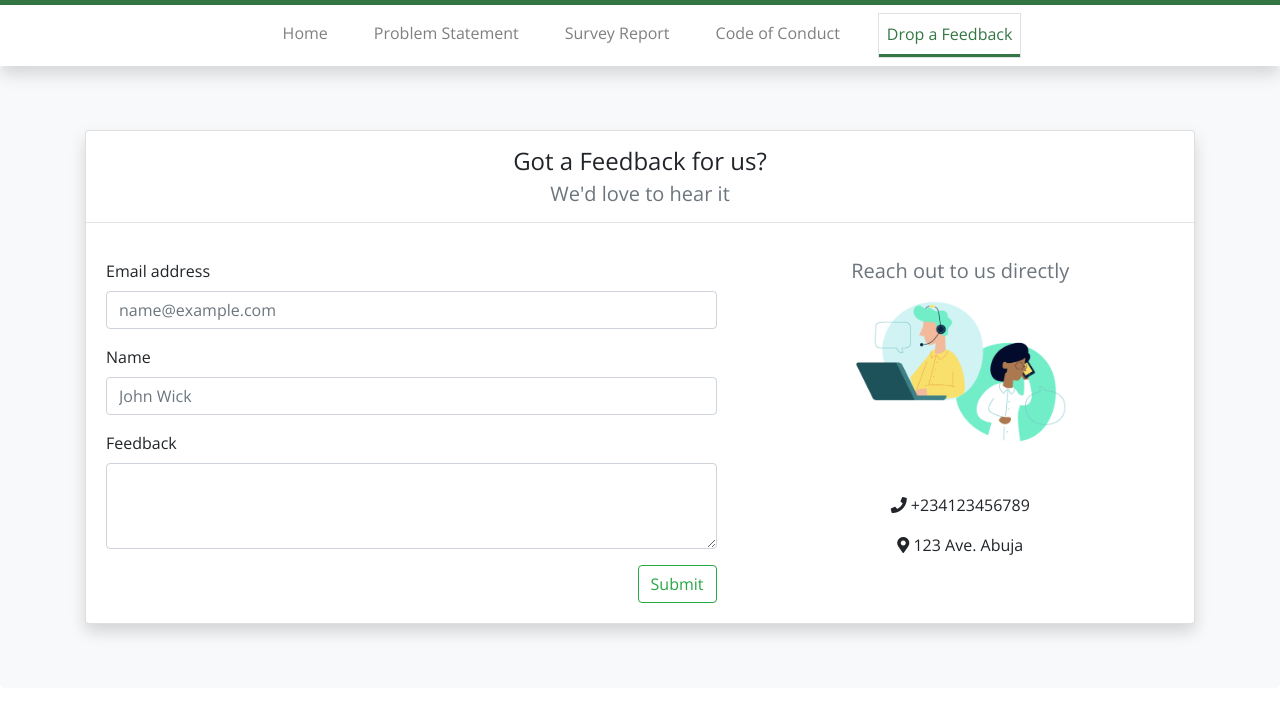
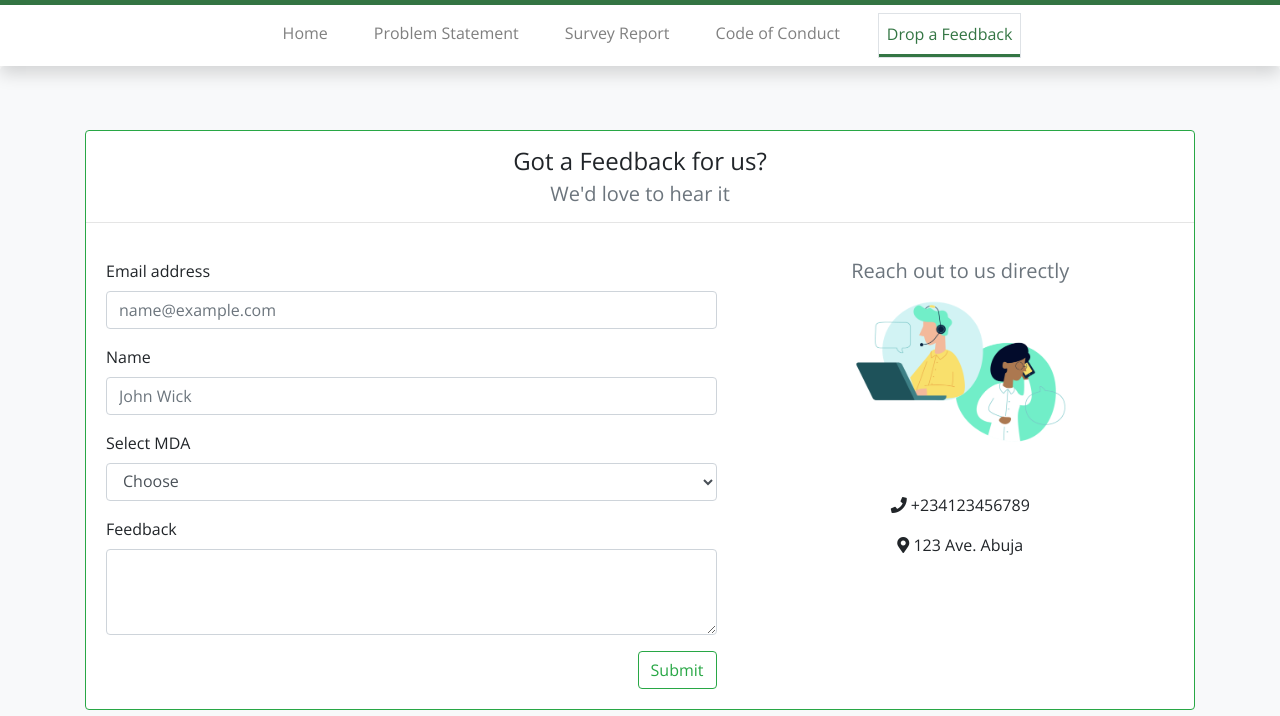
Before and after one commit to ppdcNG/tugar-ethics, a plain HTML site: page views/feedback.html in a window 1280 px wide. Shown: the part 84-800 px from the top of the page. Drawn offline with nearby package versions, Linux system fonts and the light colour scheme.

Commit message:
added dropdown to feedback form

```diff
--- a/src/chart.js
+++ b/src/chart.js
@@ -2,7 +2,7 @@
 document.addEventListener("DOMContentLoaded", function () {
     var myChart = Highcharts.chart("container1", {
         chart: {
-            type: "column"
+            type: "pie"
         },
         title: {
             text: "Chart 1"
--- a/views/feedback.html
+++ b/views/feedback.html
@@ -96,7 +96,7 @@
     <main>
         <div class="jumbotron d-flex align-items-center bg-light">
             <div class="container d-flex justify-content-center">
-                <div class="card w-100 text-center pt-3 shadow rounded" style="width: 18rem;">
+                <div class="card w-100 text-center pt-3 border-success rounded" style="width: 18rem;">
                     <h4 class="card-title">Got a Feedback for us?</h4>
                     <h5 class="card-subtitle text-muted">We'd love to hear it</h5>
                     <hr />
@@ -114,6 +114,19 @@
                                         <input type="text" class="form-control" id="names"
                                         placeholder="John Wick">
                                     </div>
+                                    <div class="form-group">
+                                        <label for="name">Select MDA</label>
+                                        <select class="form-control" id="mda">
+                                            <option value="" selected disabled>Choose</option>
+                                            <option value="coren">COREN</option>
+                                            <option value="ican">ICAN</option>
+                                            <option value="firs">FIRS</option>
+                                            <option value="jb">Julius Berger</option>
+                                            <option value="naccima">NACCIMA</option>
+                                            <option value="wimn">WIMN</option>
+                                        </select>
+                                    </div>
+
                                     <div class="form-group">
                                         <label for="feedback">Feedback</label>
                                         <textarea class="form-control" id="feedback"
```
Also changed, not shown: views/survey.html (+17 -4 lines).
